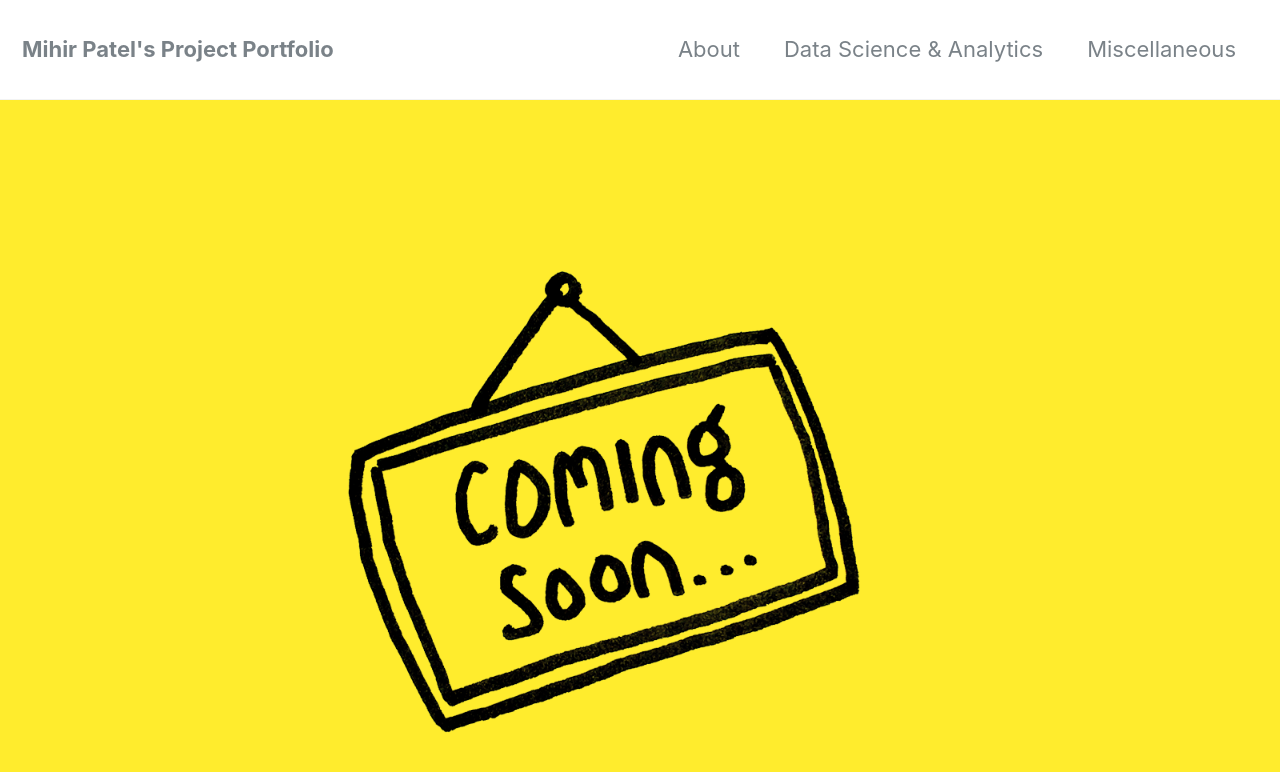
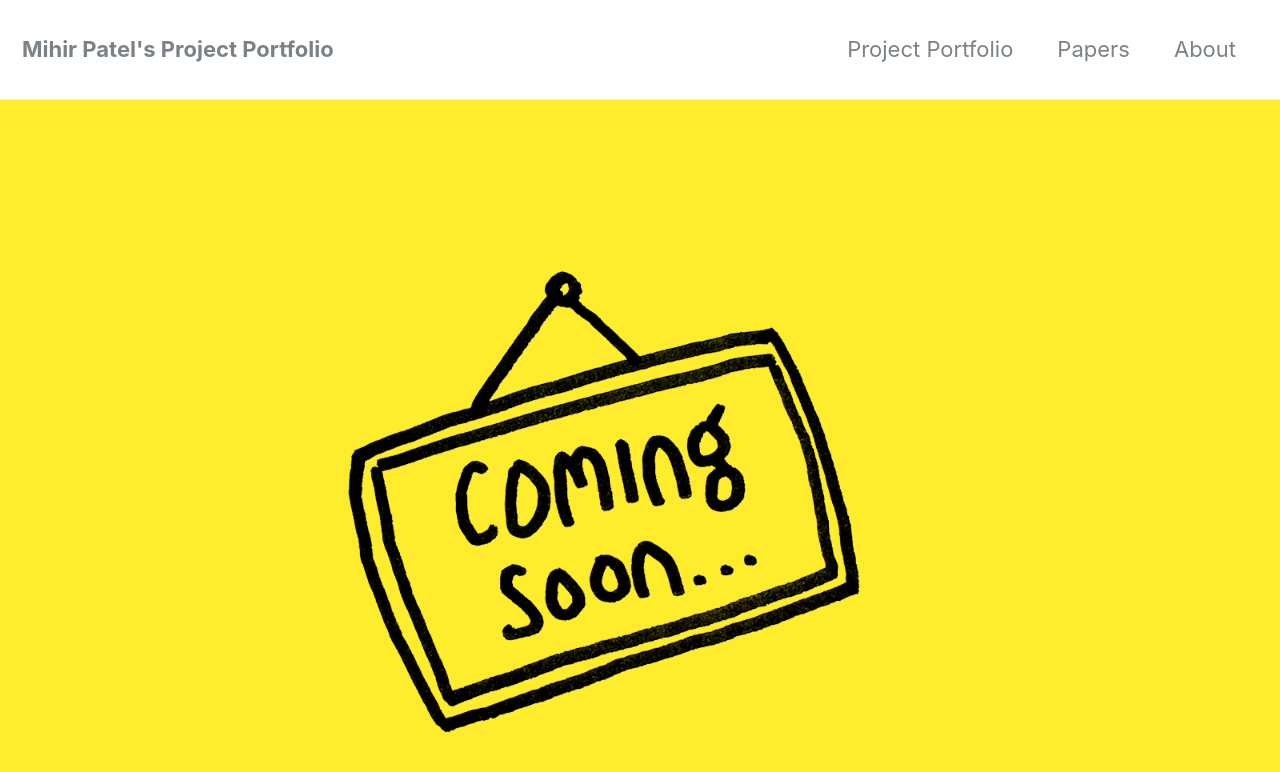
Before and after one commit to mihirp161/mihirp161.github.io, a Jekyll site: the page built from index.html, in a window 1280 px wide and 900 px high. Shown: the top 772 px of the window. Built offline with Jekyll 4.4.1, drawn with Linux system fonts in a browser that asks for light colours; nearby versions of some CDN libraries; the list of posts is cut into pages by our own code.

Commit message:
Update navigation.yml

```diff
--- a/_data/navigation.yml
+++ b/_data/navigation.yml
@@ -1,8 +1,8 @@
 # main links
 main:
+  - title: "Project Portfolio"
+    url: /projectsportfolio/
+  - title: "Papers"
+    url: /papers/
   - title: "About"
     url: /about/
-  - title: "Data Science & Analytics"
-    url: /data-science-and-analytics/
-  - title: "Miscellaneous"
-    url: /miscellaneous/
```
